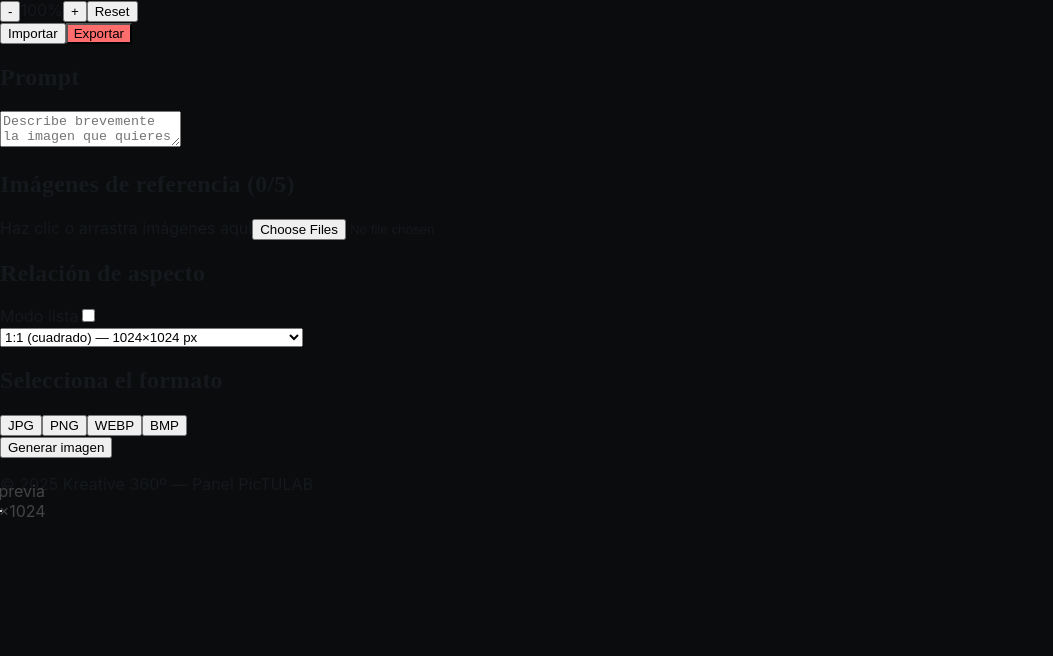
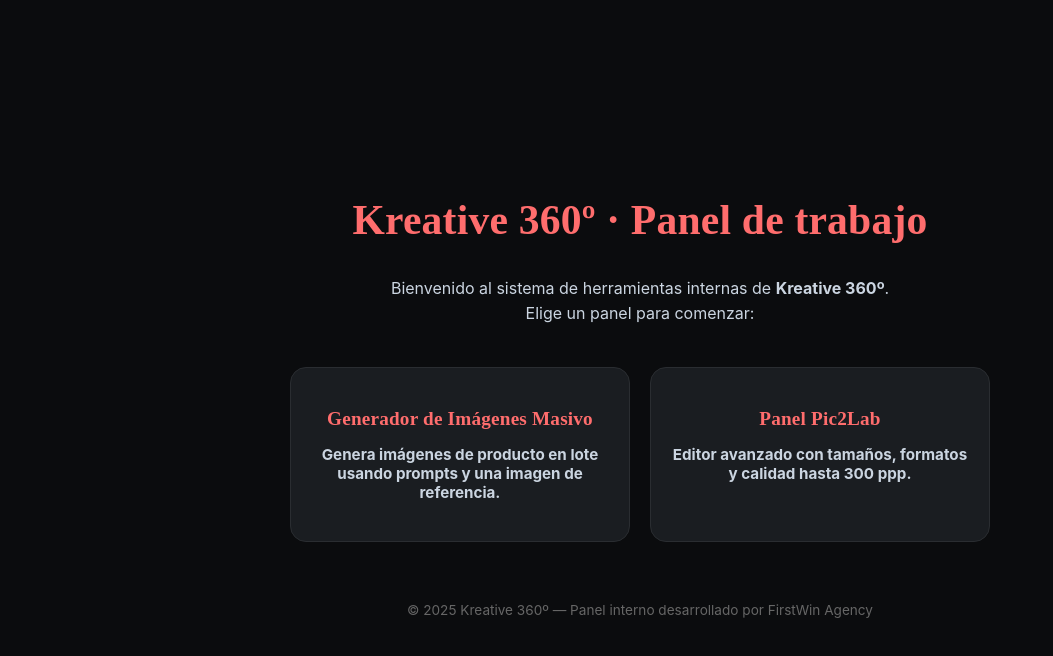
Before and after one commit to firstwinagency/firstwinagency-firstwin-panel, a Next.js app: page / in a window 1280 px wide. Shown: the top 656 px of the page, without its empty margins (0-1053 px from the left). Built offline with nearby package versions, Linux system fonts and the light colour scheme.

Commit message:
Update page.tsx

```diff
--- a/app/page.tsx
+++ b/app/page.tsx
@@ -1,244 +1,122 @@
 "use client";
 
-import { useState, useEffect, useRef } from "react";
-import Image from "next/image";
+import Link from "next/link";
 
-export default function PictuLabPage() {
-  const [selectedSize, setSelectedSize] = useState("1:1 (cuadrado)");
-  const [modeList, setModeList] = useState(false);
-  const [isLoading, setIsLoading] = useState(false);
-  const [uploadedImages, setUploadedImages] = useState<string[]>([]);
-  const [isViewerOpen, setIsViewerOpen] = useState<boolean>(false);
-  const [viewerImage, setViewerImage] = useState<string | null>(null);
+export default function HomePage() {
+  return (
+    <main
+      style={{
+        minHeight: "100vh",
+        background: "#0b0c0e",
+        color: "#fff",
+        display: "flex",
+        flexDirection: "column",
+        alignItems: "center",
+        justifyContent: "center",
+        padding: "40px 20px",
+        textAlign: "center",
+      }}
+    >
+      <h1
+        style={{
+          fontSize: "2.6rem",
+          fontWeight: 800,
+          color: "#FF6D6D",
+          marginBottom: "16px",
+        }}
+      >
+        Kreative 360º · Panel de trabajo
+      </h1>
 
-  const [zoom, setZoom] = useState(1);
+      <p
+        style={{
+          color: "#cbd5e1",
+          maxWidth: 640,
+          lineHeight: 1.6,
+          marginBottom: 40,
+        }}
+      >
+        Bienvenido al sistema de herramientas internas de{" "}
+        <strong>Kreative 360º</strong>.
+        <br />
+        Elige un panel para comenzar:
+      </p>
 
-  const containerRef = useRef<HTMLDivElement>(null);
-  const previewRef = useRef<HTMLDivElement>(null);
+      <div
+        style={{
+          display: "grid",
+          gridTemplateColumns: "repeat(auto-fit, minmax(260px, 1fr))",
+          gap: 20,
+          width: "100%",
+          maxWidth: 700,
+        }}
+      >
+        {/* Panel MASIVO */}
+        <Link
+          href="/masivo"
+          style={{
+            background: "#1A1D21",
+            border: "1px solid #2a2d31",
+            borderRadius: 16,
+            padding: "24px 20px",
+            textDecoration: "none",
+            color: "#fff",
+            fontWeight: 700,
+            transition: "all 0.2s ease",
+          }}
+        >
+          <h2
+            style={{
+              color: "#FF6D6D",
+              marginBottom: 10,
+              fontSize: "1.2rem",
+            }}
+          >
+            Generador de Imágenes Masivo
+          </h2>
+          <p style={{ color: "#cbd5e1", fontSize: "0.95rem" }}>
+            Genera imágenes de producto en lote usando prompts y una imagen de referencia.
+          </p>
+        </Link>
 
-  const sizes = [
-    { label: "1:1 (cuadrado)", size: "1024×1024", ratio: 1 },
-    { label: "2:2 (cuadrado)", size: "2000×2000", ratio: 1 },
-    { label: "2:3 (vertical)", size: "832×1248", ratio: 0.66 },
-    { label: "3:4 (vertical)", size: "864×1184", ratio: 0.73 },
-    { label: "4:5 (vertical)", size: "896×1152", ratio: 0.78 },
-    { label: "9:16 (vertical)", size: "768×1344", ratio: 0.56 },
-    { label: "21:9 (vertical)", size: "672×1536", ratio: 0.43 },
-    { label: "3:2 (horizontal)", size: "1248×832", ratio: 1.5 },
-    { label: "4:3 (horizontal)", size: "1184×864", ratio: 1.37 },
-    { label: "5:4 (horizontal)", size: "1152×896", ratio: 1.28 },
-    { label: "16:9 (horizontal)", size: "1344×768", ratio: 1.77 },
-    { label: "21:9 (horizontal)", size: "1536×672", ratio: 2.28 },
-    { label: "A5 vertical (1748×2480 px)", size: "1748×2480", ratio: 0.7 },
-    { label: "A5 horizontal (2480×1748 px)", size: "2480×1748", ratio: 1.42 },
-    { label: "A4 vertical (2480×3508 px)", size: "2480×3508", ratio: 0.7 },
-    { label: "A4 horizontal (3508×2480 px)", size: "3508×2480", ratio: 1.41 },
-    { label: "A3 vertical (3508×4961 px)", size: "3508×4961", ratio: 0.7 },
-    { label: "A3 horizontal (4961×3508 px)", size: "4961×3508", ratio: 1.41 }
-  ];
-
-  const selectedSizeObj = sizes.find((s) => s.label === selectedSize);
-  const selectedRatio = selectedSizeObj?.ratio ?? 1;
-  const selectedSizeLabel = selectedSizeObj?.size;
-
-  const handleImageUpload = (e: React.ChangeEvent<HTMLInputElement>) => {
-    const files = e.target.files;
-    if (!files) return;
-
-    const newImages = [...uploadedImages];
-
-    Array.from(files).forEach((file) => {
-      if (newImages.length < 5) {
-        const reader = new FileReader();
-        reader.onload = () => {
-          newImages.push(reader.result as string);
-          setUploadedImages([...newImages]);
-        };
-        reader.readAsDataURL(file);
-      }
-    });
-  };
-
-  const removeImage = (index: number) => {
-    const imgs = [...uploadedImages];
-    imgs.splice(index, 1);
-    setUploadedImages(imgs);
-  };
-
-  // ---- AUTOSCALE LOGIC (VERSION A) ----
-  const [previewDims, setPreviewDims] = useState({ w: 0, h: 0 });
-
-  useEffect(() => {
-    function update() {
-      if (!containerRef.current || !selectedRatio) return;
-
-      const maxW = containerRef.current.clientWidth * 0.9;
-      const maxH = containerRef.current.clientHeight * 0.8;
-
-      let targetW = maxW;
-      let targetH = targetW / selectedRatio;
-
-      if (targetH > maxH) {
-        targetH = maxH;
-        targetW = targetH * selectedRatio;
-      }
-
-      setPreviewDims({ w: targetW, h: targetH });
-    }
-
-    update();
-    window.addEventListener("resize", update);
-    return () => window.removeEventListener("resize", update);
-  }, [selectedRatio, zoom]);
-
-  return (
-    <main className="flex min-h-screen bg-white text-black">
-
-      {/* TOP BAR */}
-      <div className="fixed top-0 left-0 right-0 z-40 bg-white border-b flex items-center justify-end px-6 py-3">
-
-        <div className="absolute left-1/2 -translate-x-1/2 flex items-center gap-2">
-          <button className="border px-3 py-1 rounded-md" onClick={() => setZoom(z => Math.max(0.3, z - 0.1))}>-</button>
-          <span className="px-2">{Math.round(zoom * 100)}%</span>
-          <button className="border px-3 py-1 rounded-md" onClick={() => setZoom(z => Math.min(3, z + 0.1))}>+</button>
-          <button className="border px-3 py-1 rounded-md" onClick={() => setZoom(1)}>Reset</button>
-        </div>
-
-        <button className="border px-4 py-2 rounded-md bg-white hover:bg-gray-100">Importar</button>
-        <button className="border px-4 py-2 rounded-md text-white font-semibold" style={{ background: "#FF6D6D" }}>Exportar</button>
+        {/* Panel Pic2Lab */}
+        <Link
+          href="/pictulab"
+          style={{
+            background: "#1A1D21",
+            border: "1px solid #2a2d31",
+            borderRadius: 16,
+            padding: "24px 20px",
+            textDecoration: "none",
+            color: "#fff",
+            fontWeight: 700,
+            transition: "all 0.2s ease",
+          }}
+        >
+          <h2
+            style={{
+              color: "#FF6D6D",
+              marginBottom: 10,
+              fontSize: "1.2rem",
+            }}
+          >
+            Panel Pic2Lab
+          </h2>
+          <p style={{ color: "#cbd5e1", fontSize: "0.95rem" }}>
+            Editor avanzado con tamaños, formatos y calidad hasta 300 ppp.
+          </p>
+        </Link>
       </div>
 
-      {/* SIDEBAR */}
-      <aside className="w-80 bg-[#FF6B6B] p-4 flex flex-col gap-4 pt-20">
-        {/* PROMPT */}
-        <div className="bg-white p-3 rounded-xl">
-          <h2 className="font-semibold mb-1">Prompt</h2>
-          <textarea placeholder="Describe brevemente la imagen que quieres generar..." className="w-full h-24 p-2 border border-gray-200 rounded-md text-sm"></textarea>
-        </div>
-
-        {/* IMAGES */}
-        <div className="bg-white p-3 rounded-xl">
-          <h2 className="font-semibold mb-1">Imágenes de referencia ({uploadedImages.length}/5)</h2>
-
-          <label className="block border border-dashed rounded-md py-8 text-center text-sm cursor-pointer">
-            <span>Haz clic o arrastra imágenes aquí</span>
-            <input type="file" className="hidden" multiple onChange={handleImageUpload} />
-          </label>
-
-          <div className="mt-2 grid grid-cols-2 gap-2">
-            {uploadedImages.map((img, i) => (
-              <div key={i} className="relative cursor-pointer"
-                onClick={() => { setViewerImage(img); setIsViewerOpen(true); }}>
-                <Image src={img} width={200} height={200} alt="ref" className="rounded-md object-cover h-20 w-full" />
-                <button onClick={(e) => { e.stopPropagation(); removeImage(i); }}
-                  className="absolute top-1 right-1 bg-black/70 text-white w-5 h-5 rounded text-xs">X</button>
-              </div>
-            ))}
-          </div>
-        </div>
-
-        {/* ASPECT RATIO */}
-        <div className="bg-white p-3 rounded-xl">
-
-          <h2 className="font-semibold mb-2">Relación de aspecto</h2>
-
-          <div className="flex items-center justify-between mb-2">
-            <span className="text-sm">Modo lista</span>
-
-            <label className="relative inline-flex items-center cursor-pointer">
-              <input type="checkbox" className="sr-only peer" checked={modeList} onChange={() => setModeList(!modeList)} />
-              <div className="w-10 h-5 bg-gray-300 rounded-full peer-checked:bg-gray-800 transition-all"></div>
-              <div className="absolute left-0.5 top-0.5 w-4 h-4 bg-white rounded-full transition-all peer-checked:translate-x-5"></div>
-            </label>
-          </div>
-
-          {modeList && (
-            <div className="flex overflow-x-auto gap-3 pb-2">
-              {sizes.map((item) => (
-                <div key={item.label} onClick={() => setSelectedSize(item.label)}
-                  className={`flex-shrink-0 w-24 p-2 border rounded-lg text-center cursor-pointer transition-all ${selectedSize === item.label ? "border-black shadow-md" : "border-gray-300"}`}>
-
-                  <div className="mx-auto mb-1 bg-gray-200 rounded-sm"
-                    style={{
-                      width: item.ratio >= 1 ? "36px" : `${36 * item.ratio}px`,
-                      height: item.ratio <= 1 ? "36px" : `${36 / item.ratio}px`
-                    }}>
-                  </div>
-
-                  <p className="text-xs font-medium leading-3">{item.label}</p>
-                  <p className="text-[11px] text-gray-600 font-semibold">{item.size} px</p>
-                </div>
-              ))}
-            </div>
-          )}
-
-          {!modeList && (
-            <select className="w-full border rounded-md p-2 text-sm"
-              value={selectedSize}
-              onChange={(e) => setSelectedSize(e.target.value)}>
-              {sizes.map((item) => (
-                <option key={item.label} value={item.label}>
-                  {item.label} — {item.size} px
-                </option>
-              ))}
-            </select>
-          )}
-
-        </div>
-
-        {/* FORMAT */}
-        <div className="bg-white p-3 rounded-xl">
-          <h2 className="font-semibold mb-2">Selecciona el formato</h2>
-
-          <div className="flex gap-2 justify-between">
-            {["JPG", "PNG", "WEBP", "BMP"].map((f) => (
-              <button key={f} className="px-4 py-1 border rounded-md min-w-[62px] text-center flex justify-center items-center">
-                {f}
-              </button>
-            ))}
-          </div>
-        </div>
-
-        <button onClick={() => setIsLoading(true)} className="mt-4 bg-black text-white py-2 rounded-lg hover:bg-gray-800">
-          Generar imagen
-        </button>
-
-        <p className="text-xs text-white text-center mt-auto">
-          © 2025 Kreative 360º — Panel PicTULAB
-        </p>
-      </aside>
-
-      {/* PREVIEW */}
-      <section className="flex-1 h-screen overflow-auto bg-[url('/coral-grid.svg')] bg-repeat flex items-center justify-center">
-
-        <div ref={containerRef} className="w-full h-full flex items-center justify-center">
-
-          <div style={{
-            width: previewDims.w * zoom,
-            height: previewDims.h * zoom,
-            border: "1px solid #ccc",
-            background: "rgba(255,255,255,0.85)",
-            display: "flex",
-            alignItems: "center",
-            justifyContent: "center",
-            color: "#444"
-          }}>
-            Vista previa ({selectedSizeLabel} px)
-          </div>
-
-        </div>
-
-      </section>
-
-      {/* IMAGE VIEWER */}
-      {isViewerOpen && viewerImage && (
-        <div className="fixed inset-0 bg-black/70 flex items-center justify-center z-50"
-          onClick={() => setIsViewerOpen(false)}>
-          <Image src={viewerImage} alt="visualizador" width={1000} height={1000}
-            className="rounded-lg shadow-lg max-h-[85vh] object-contain" />
-        </div>
-      )}
-
+      <p
+        style={{
+          marginTop: 60,
+          color: "#666",
+          fontSize: "0.85rem",
+        }}
+      >
+        © 2025 Kreative 360º — Panel interno desarrollado por FirstWin Agency
+      </p>
     </main>
   );
 }
```
